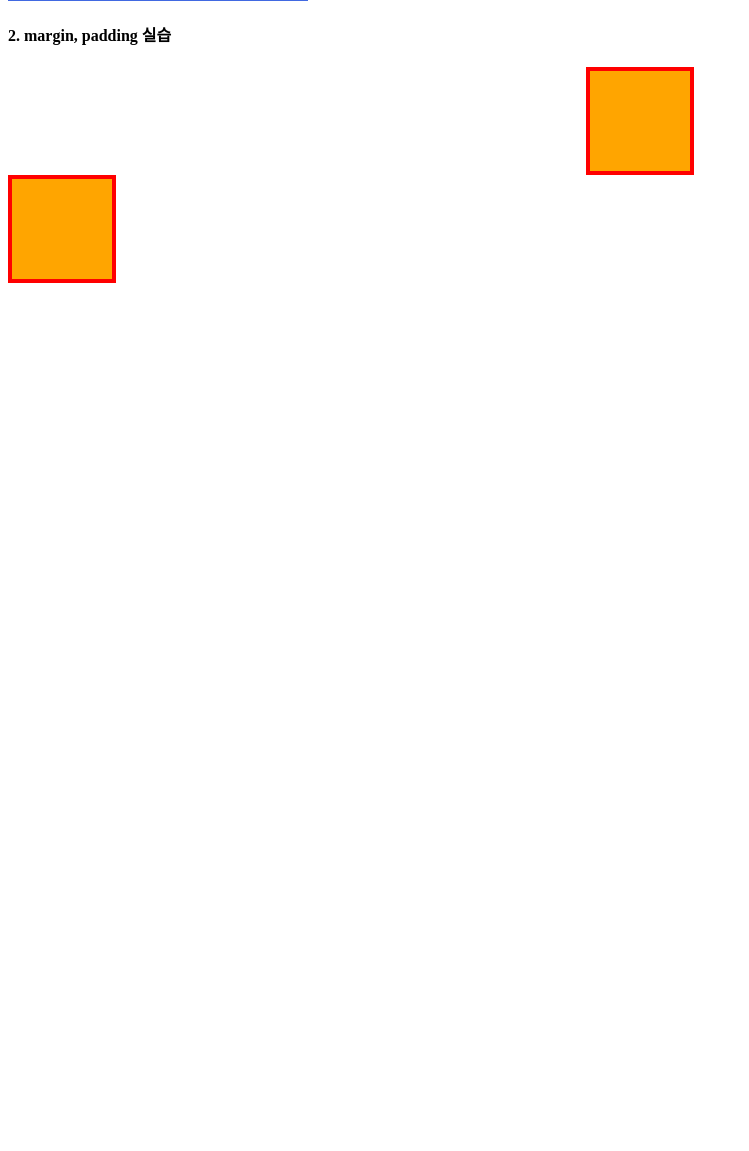
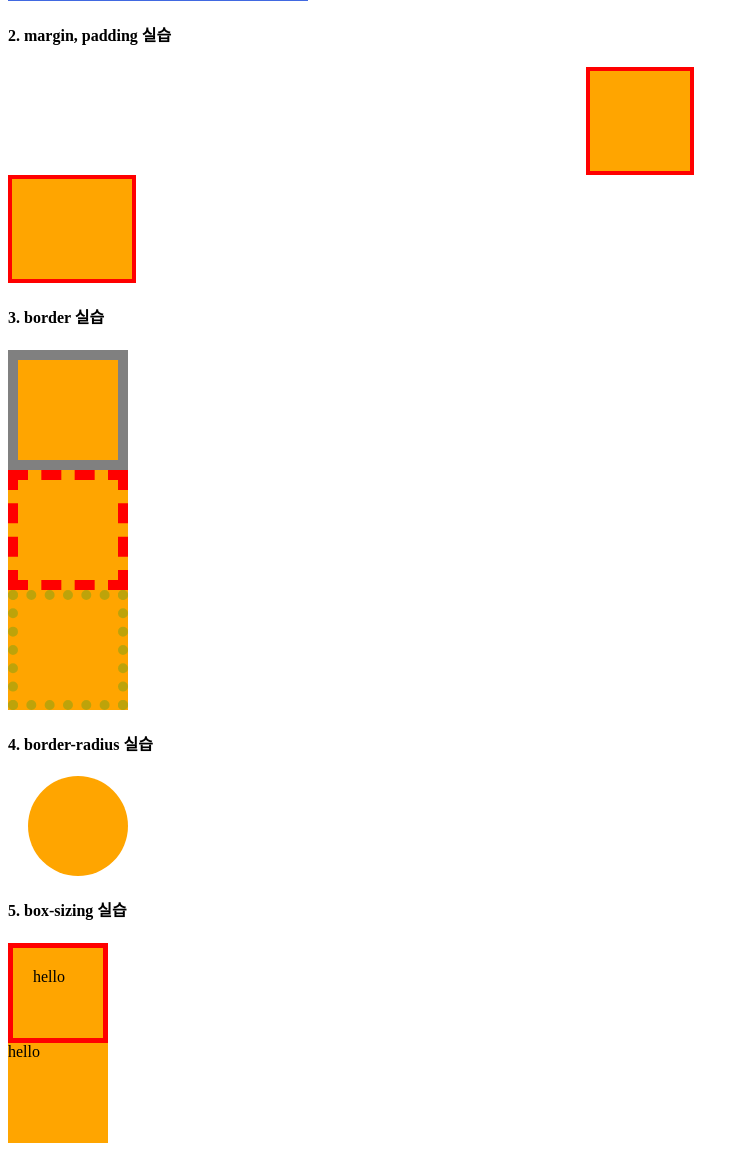
Before and after one commit to yunminsu/fullstack, a web app: file 05_CSS/10_box_model.html in a window 1280 px wide. Shown: the part 717-1868 px from the top of the page, without its empty margins (0-749 px from the left). Before the commit the page ends 1000 px from the top, so only its background shows below. Run offline with its HTML, style and script files only (its server is not run), Linux system fonts and the light colour scheme.

Commit message:
9월 4일 저장

```diff
--- a/05_CSS/10_box_model.html
+++ b/05_CSS/10_box_model.html
@@ -78,6 +78,81 @@
         margin: 0 auto;
       }
 
+      .container-2 .item:last-child {
+        /* 내부 여백 지정 시 요소의 크키가 커짐 */
+        /* 즉, width, height는 콘텐츠의 크기를 의미함 */
+        /* padding: 10px; */
+        padding-left: 20px;
+      }
+
+      .container-3 .item {
+        width: 100px;
+        height: 100px;
+        background-color: orange;
+      }
+
+      .container-3 .item:first-child {
+        /* 실선 */
+        border: 10px solid;
+        /* padding과 같이 요소의 크기가 커짐 */
+        color: blue;
+        /* 지정된 색상 값이 없으면 요소의 글꼴 색상이 적용 */
+        border: 10px solid gray;
+      }
+
+      .container-3 .item:nth-child(2) {
+        /* 파선 */
+        border: 10px dashed #ff0000;
+      }
+
+      .container-3 .item:nth-child(3) {
+        /* 점선 */
+        border: 10px dotted #0000ff;
+        border: 10px dotted rgb(125, 163, 21);
+        border: 10px dotted rgba(125, 163, 21, 0.5);
+      }
+
+      .container-4 {
+        width: 100px;
+        height: 100px;
+        background-color: orange;
+        margin: 20px;
+        /* border-radius: 0 20px 40px 60px; */
+
+        /* Tip! 원 만들기 */
+        border-radius: 50%;
+      }
+
+      .container-5 {
+        width: 100px;
+        height: 100px;
+        background-color: orange;
+      }
+
+      .container-5.compare {
+        /* border로 인해 요소의 크기 10px 증가 */
+        border: 5px solid red;
+        /* padding으로 인해 요소의 크기 40px 증가 */
+        padding: 20px;
+        /*
+          요소의 크기는 150 x 150으로 늘어남
+          만약 요소의 가로/세로 길이를 100px로 유지하고 싶다면 늘어난 50px만큼 빼줘야 함
+        */
+
+        /* 가로/세로 계산에 padding과 border 값도 포함해서 자동으로 content 영역이 줄어듬 */
+        /* 요소에 padding과 border 값이 추가될 때 지정한 크기보다 커지는 것을 방지 */
+        box-sizing: border-box;
+      }
+
+      /* 모든 요소에 상속하여 border-box 지정 (미리 지정) */
+      /*
+      html {
+        box-sizing: border-box;
+      }
+
+      * {
+        box-sizing: inherit;
+      } */
   </style>
 </head>
 <body>
@@ -122,6 +197,80 @@
     <div class="item"></div>
   </div>
 
+  <h4>3. border 실습</h4>
+  <div class="container-3">
+    <div class="item"></div>
+    <div class="item"></div>
+    <div class="item"></div>
+  </div>
+
+  <h4>4. border-radius 실습</h4>
+  <div class="container-4"></div>
+
+  <h4>5. box-sizing 실습</h4>
+  <div class="container-5 compare">hello</div>
+  <div class="container-5">hello</div>
+
+<!-- (정리) Quiz
+  Q1: width와 height 속성의 역할은?
+  A1: 가로/세로 길이 지정   => 가로 너비와 세로 높이
+
+  Q2: width와 height 속성의 기본값은?
+  A2: auto    => auto(블록 요소와 인라인 요소에 따라 auto 값의 특성이 달라진다는 것이 중요)
+
+  Q3: max-width와 max-height 속성의 기본값은?
+  A3: none    => none(최대치 제한 없음)
+
+  Q4: min-width와 min-height 속성의 기본값은?
+  A4: 0   => 0(최소치 제한 없음), 0에는 따로 단위를 붙일 필요가 없음
+
+  Q5: em 단위의 기준은?
+  A5: 요소의 글꼴 크기    => 해당 요소의 글꼴 크기, rem(HTML의 요소크기 기본:16px)
+
+  Q6: 0px과 0vw 중 더 큰 값은?
+  A6: 0vw   => 모두 값은 값 (0em, 0rem, 0px, 0vw = 0)
+
+  Q7: margin 속성의 역할은?
+  A7: 바깥 여백   => 요소의 외부(바깥) 여백
+
+  Q8: margin: 40px 30px 20px;
+      위 코드에서 30px은 어느 방향을 의미하는가?
+  A8: 우측    => left, right
+
+  Q9: margin: 20px 10px;
+      위 코드에서 20px은 어느 방향을 의미하는가?
+  A9: 상하    => top, bottom
+
+  Q10: padding 속성의 역할은?
+  A10: 안쪽 여백    => 요소의 내부(안쪽) 여백
+
+  Q11: padding: 20px 10px 40px 30px;
+      위 코드에서 30px은 어느 방향을 의미하는가?
+  A11: 좌측   => left
+
+  Q12: padding 속성의 특징은?
+  A12: 값이 커질 수록 요소의 크기가 늘어남    => 여백이 추가된 만큼 요소의 크기가 늘어남
+
+  Q13: border 속성의 특징은?
+  A13: 바깥 라인 선 지정 및 값이 커질 수록 요소 크기 증가   => 테두리 선이 들어가면 요소의 크기가 늘어남
+
+  Q14: 두께 2px, 종류 실선, 색상 빨강의 테두리 선을 코드로 작성하시오!
+  A14: border: 2px solid #ff0000;
+
+  Q15: 요소의 모서리를 둥글게 깎기 위한 속성은?
+  A15: border-radius
+
+  Q16: width: 100px; padding: 20px; border: 1px solid red;
+      위 코드가 지정된 요소의 실제 가로 너비는?
+  A16: 142px
+
+  Q17: width: 100px; padding: 20px; border: 1px solid red; box-sizing: border-box;
+      위 코드가 지정된 요소의 실제 가로 너비는?
+  A17: 100px
+
+  Q18: box-sizing 속성의 기본값은?
+  A18: 요소의 크기    => content-box
+-->
 
 
 </body>
```
Also changed, not shown: 05_CSS/11_overflow.html (added, +56 -0 lines), 05_CSS/12_display.html (added, +80 -0 lines), figma/css/header.css (+14 -0 lines), figma/header.html (+9 -2 lines).
